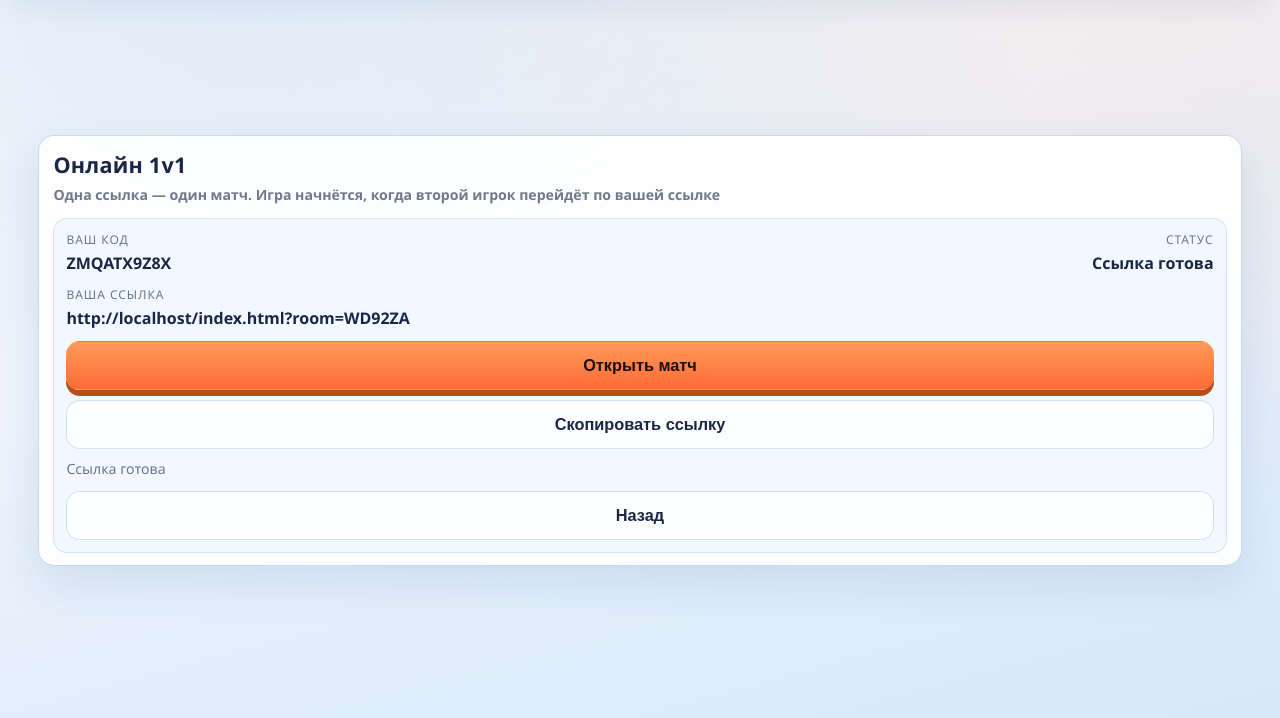
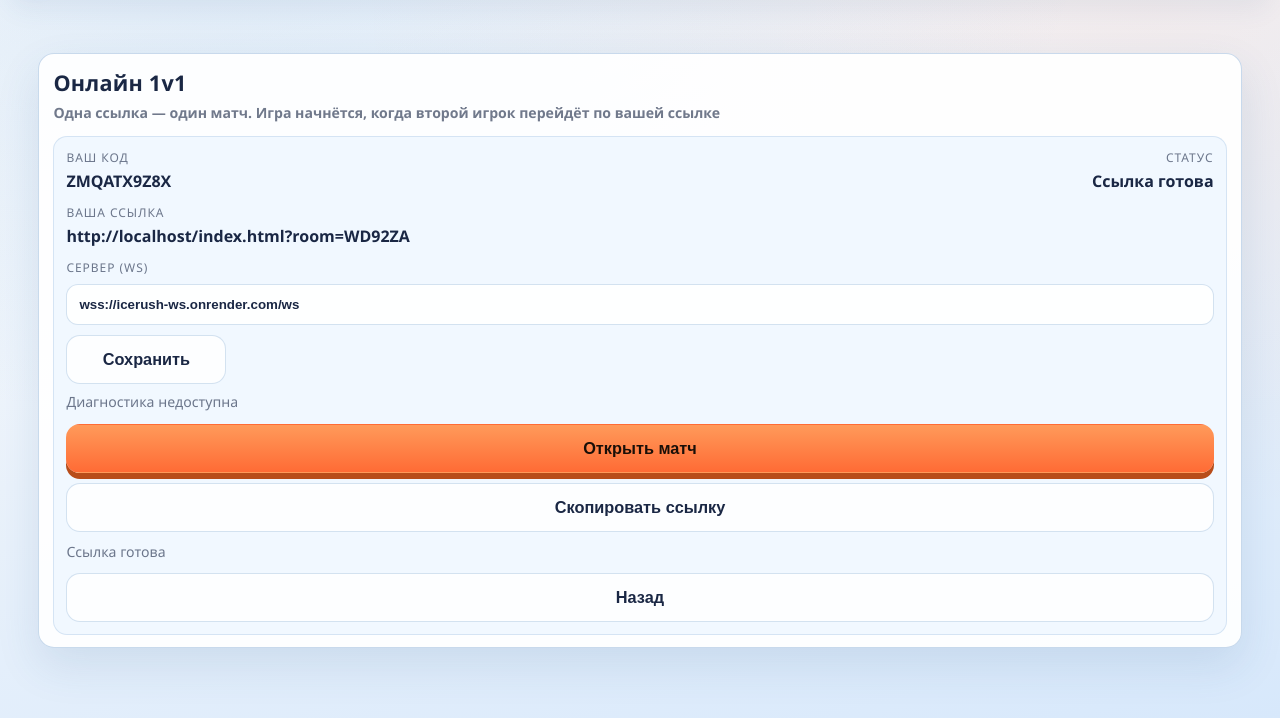
Before and after one commit to ressedich/icerush, a website: page index.html in a window 1280 px wide. Both pictures are taken after a click on the button "Онлайн 1v1". Shown: the part 82-800 px from the top of the page. Drawn offline with Linux system fonts and the light colour scheme; no server answers.

Commit message:
Set WS backend url

```diff
--- a/game.js
+++ b/game.js
@@ -77,6 +77,9 @@
   const btnOpenMatch = document.getElementById("btnOpenMatch");
   const btnCopyInvite = document.getElementById("btnCopyInvite");
   const btnBackFromOnline = document.getElementById("btnBackFromOnline");
+  const wsUrlInput = document.getElementById("wsUrlInput");
+  const btnSaveWs = document.getElementById("btnSaveWs");
+  const wsDiag = document.getElementById("wsDiag");
 
   // kings ui
   const kingsUpdated = document.getElementById("kingsUpdated");
@@ -452,6 +455,45 @@
   // Configure your backend WS URL after deploy
   // Example: wss://ice-rush-ws.onrender.com/ws
   const WS_BACKEND_URL = "wss://icerush-ws.onrender.com/ws";
+  const WS_URL_KEY = "ice_rush_ws_url_v1";
+
+  function getBackendUrl() {
+    let saved = "";
+    try {
+      saved = (localStorage.getItem(WS_URL_KEY) || "").trim();
+    } catch {
+      saved = "";
+    }
+    const u = saved || WS_BACKEND_URL;
+    return u;
+  }
+
+  function setWsDiag(txt) {
+    if (wsDiag) wsDiag.textContent = String(txt || "");
+  }
+
+  function httpHealthUrlFromWs(wsUrlStr) {
+    // Convert ws(s)://host/path -> http(s)://host/health
+    const u = new URL(wsUrlStr);
+    u.protocol = u.protocol === "wss:" ? "https:" : "http:";
+    u.pathname = "/health";
+    u.search = "";
+    u.hash = "";
+    return u.toString();
+  }
+
+  async function probeBackend() {
+    try {
+      const wsU = getBackendUrl();
+      const health = httpHealthUrlFromWs(wsU);
+      const r = await fetch(health, { cache: "no-store" });
+      const j = await r.json().catch(() => ({}));
+      if (r.ok && j && j.ok) setWsDiag(`OK: ${health}`);
+      else setWsDiag(`Не отвечает: ${health}`);
+    } catch {
+      setWsDiag("Диагностика недоступна");
+    }
+  }
 
   function randRoom(len = 6) {
     const abc = "ABCDEFGHJKLMNPQRSTUVWXYZ23456789";
@@ -461,7 +503,7 @@
   }
 
   function wsUrl(room) {
-    const u = new URL(WS_BACKEND_URL);
+    const u = new URL(getBackendUrl());
     u.searchParams.set("room", room);
     u.searchParams.set("clientId", clientId);
     u.searchParams.set("nick", profile.nickname || "Игрок");
@@ -1366,6 +1408,9 @@
     if (myCodeView) myCodeView.textContent = clientId;
     setOnlineStatus("Готовим ссылку…");
     setScreen("online");
+    if (wsUrlInput) wsUrlInput.value = getBackendUrl();
+    setWsDiag(`Сейчас: ${getBackendUrl()}`);
+    probeBackend();
     if (btnCopyInvite) btnCopyInvite.disabled = true;
     if (btnOpenMatch) btnOpenMatch.disabled = true;
     try {
@@ -1379,6 +1424,20 @@
       setOnlineStatus("Ссылка готова");
     } catch {
       setOnlineStatus("Ошибка создания ссылки");
+    }
+  });
+
+  btnSaveWs?.addEventListener("click", async () => {
+    const raw = (wsUrlInput?.value || "").trim();
+    try {
+      // validate
+      const u = new URL(raw);
+      if (!(u.protocol === "ws:" || u.protocol === "wss:")) throw new Error("bad proto");
+      localStorage.setItem(WS_URL_KEY, u.toString());
+      setWsDiag(`Сохранено: ${u.toString()}`);
+      await probeBackend();
+    } catch {
+      setWsDiag("Неверный адрес. Пример: wss://example.com/ws");
     }
   });
 
--- a/index.html
+++ b/index.html
@@ -134,6 +134,15 @@
                 <div class="value" id="myLinkView" style="word-break:break-all">—</div>
               </div>
 
+              <div class="field" style="margin-top:12px">
+                <div class="label">Сервер (WS)</div>
+                <div class="inline">
+                  <input class="input" id="wsUrlInput" placeholder="wss://ваш-сервер/ws" />
+                  <button class="btn btn-ghost" id="btnSaveWs" style="max-width:160px">Сохранить</button>
+                </div>
+                <div class="howto" id="wsDiag" style="margin-top:8px">—</div>
+              </div>
+
               <div class="actions" style="margin-top:12px">
                 <button class="btn btn-accent" id="btnOpenMatch" disabled>Открыть матч</button>
                 <button class="btn btn-ghost" id="btnCopyInvite" disabled>Скопировать ссылку</button>
```
